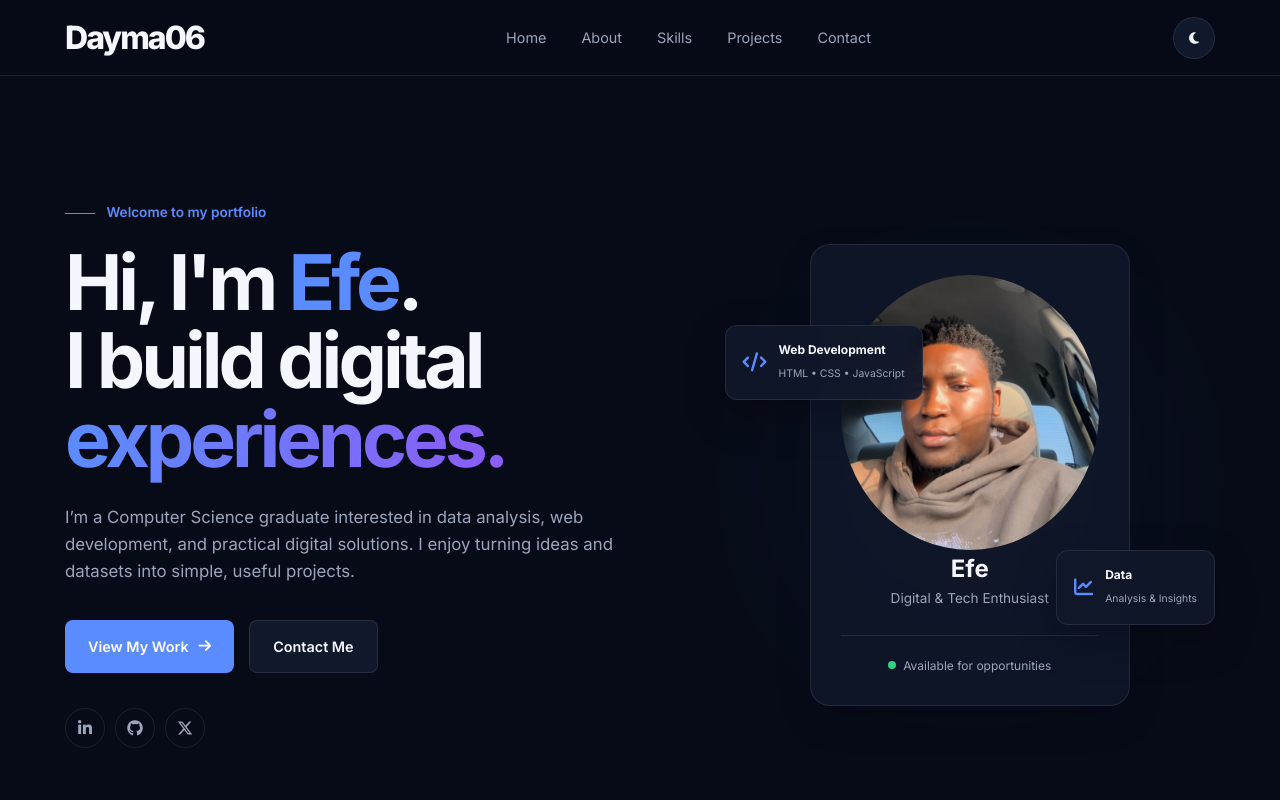
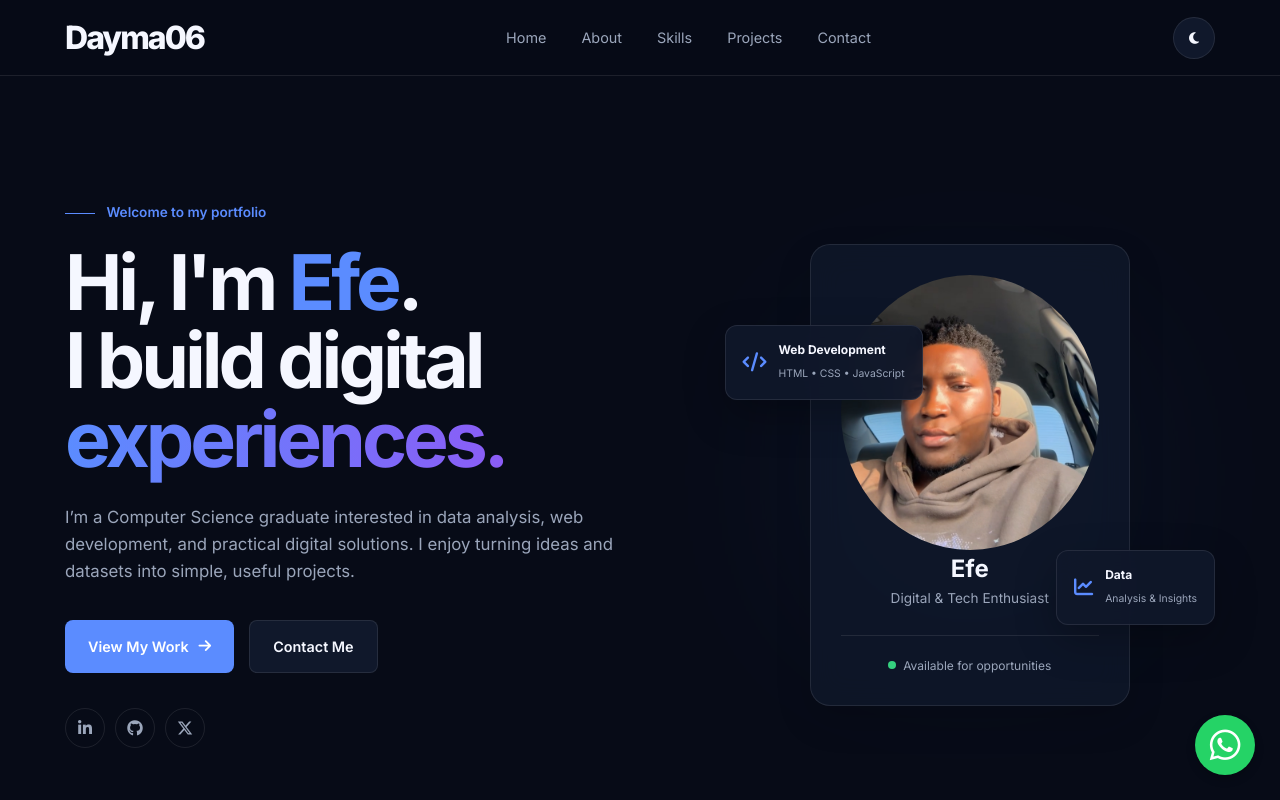
Before and after one commit to dayma06/portfolio, a plain HTML site: page index.html in a window 1280 px wide. Shown: the top 800 px of the page. Drawn offline with Linux system fonts and the light colour scheme.

Commit message:
Update style.css

```diff
--- a/style.css
+++ b/style.css
@@ -819,3 +819,21 @@ body.light {
         text-align: center;
     }
 }
+
+.whatsapp-float {
+    position: fixed;
+    width: 60px;
+    height: 60px;
+    bottom: 25px;
+    right: 25px;
+    background-color: #25D366;
+    color: white;
+    border-radius: 50%;
+    display: flex;
+    align-items: center;
+    justify-content: center;
+    font-size: 35px;
+    text-decoration: none;
+    box-shadow: 0 4px 10px rgba(0, 0, 0, 0.2);
+    z-index: 1000;
+}
```
